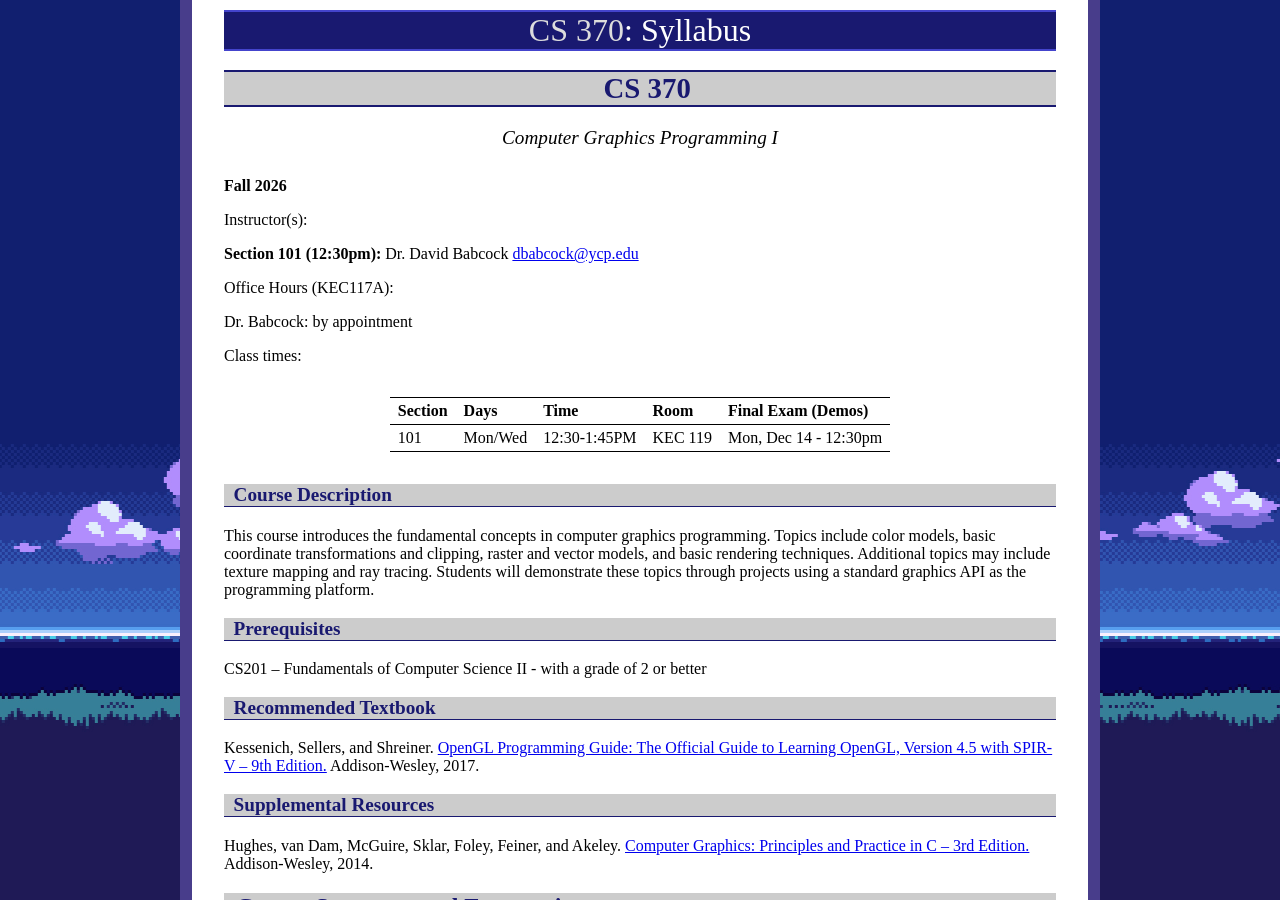
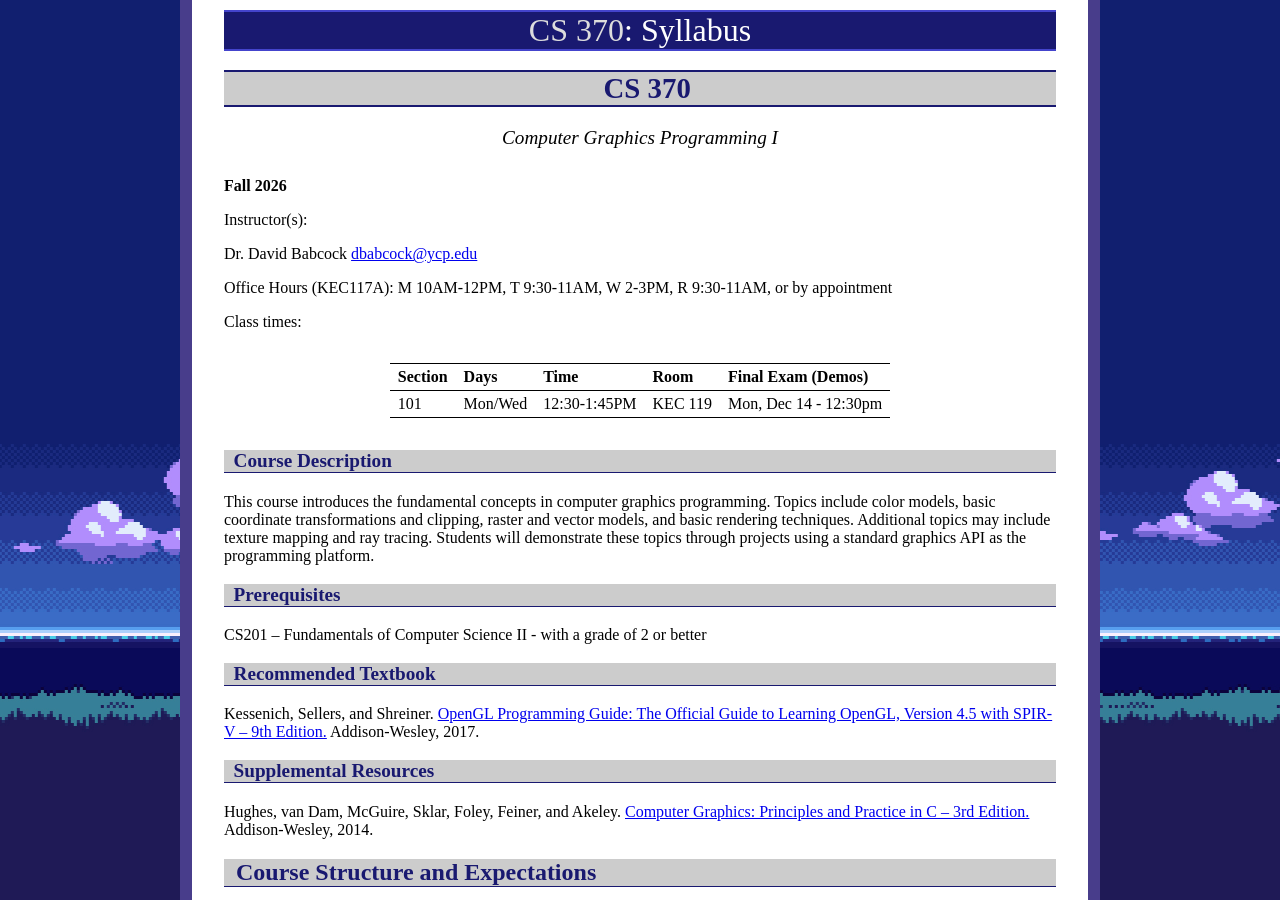
Before and after one commit to ycpcs/cs370-fall2026, a Jekyll site: the page built from syllabus.md, in a window 1280 px wide and 900 px high. Built offline with Jekyll 4.4.1, drawn with Linux system fonts in a browser that asks for light colours.

Commit message:
add office hours
add office hours

```diff
--- a/syllabus.md
+++ b/syllabus.md
@@ -11,11 +11,9 @@ title: Syllabus
 
 Instructor(s):
 
-**Section 101 (12:30pm):** Dr. David Babcock <dbabcock@ycp.edu>
+Dr. David Babcock <dbabcock@ycp.edu>
 
-Office Hours (KEC117A):
-
-Dr. Babcock:  by appointment
+Office Hours (KEC117A): M 10AM-12PM, T 9:30-11AM, W 2-3PM, R 9:30-11AM, or by appointment
 
 Class times:
 
```
